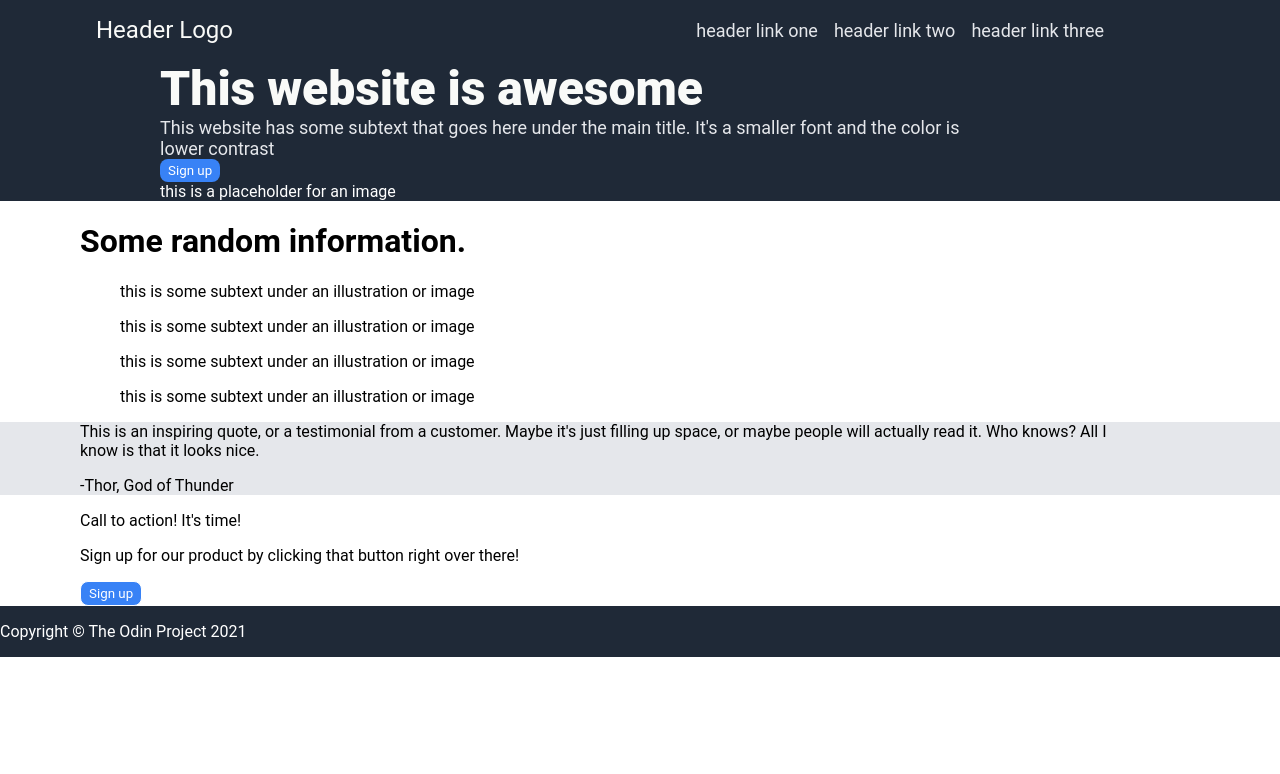
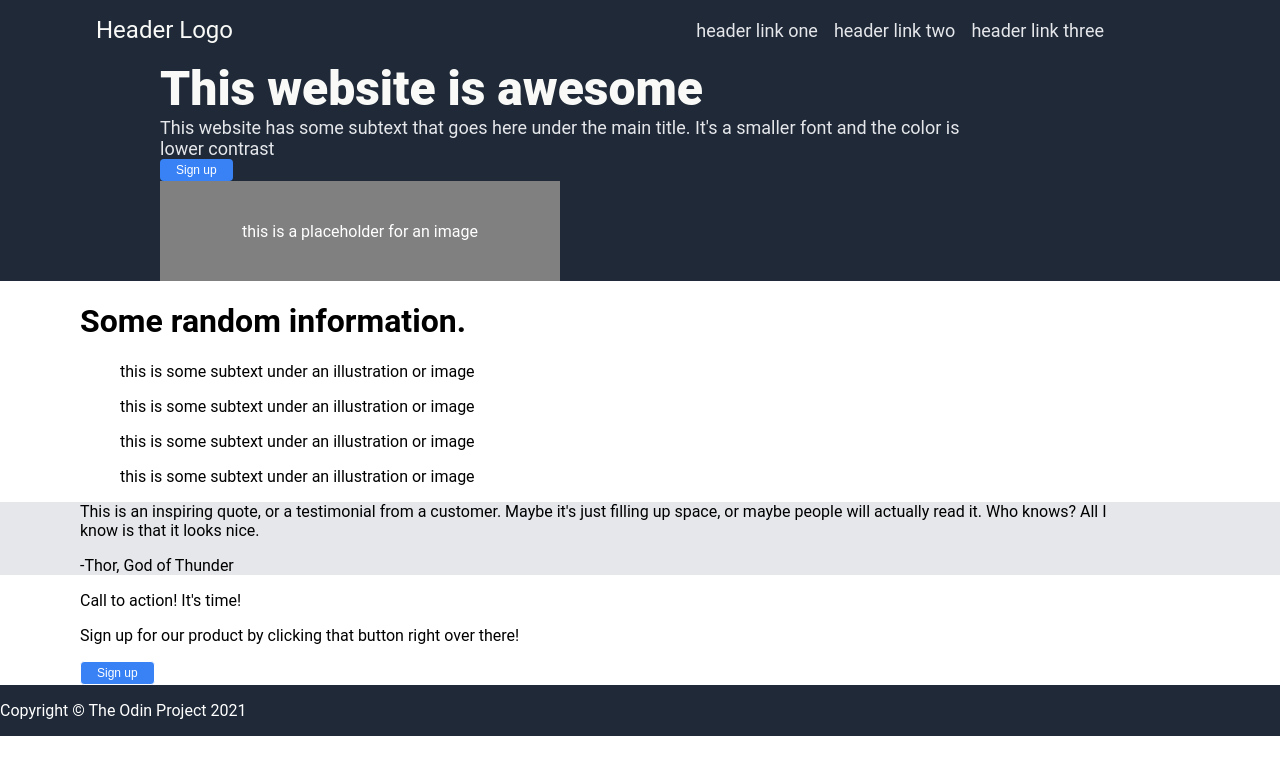
Before and after one commit to venerjoel99/landing-page, a plain HTML site: page home/index.html in a window 1280 px wide. Drawn offline with Linux system fonts and the light colour scheme.

Commit message:
image placeholder style

```diff
--- a/home/style.css
+++ b/home/style.css
@@ -30,10 +30,10 @@ ul {
 button.signup {
     background-color: #3882F6;
     color: white;
-    font-family: 'Roboto';
-    border-radius: 8px;
-    padding: 4px 8px;
+    border-radius: 4px;
+    padding: 4px 16px;
     border: none;
+    font-size: 12px;
 }
 
 button.action {
@@ -79,3 +79,12 @@ button.action {
     display: flex;
     align-items: center;
 }
+
+.image-placeholder {
+    width: 50%;
+    height: 100px;
+    display: flex;
+    justify-content: center;
+    align-items: center;
+    background-color: gray;
+}
```
